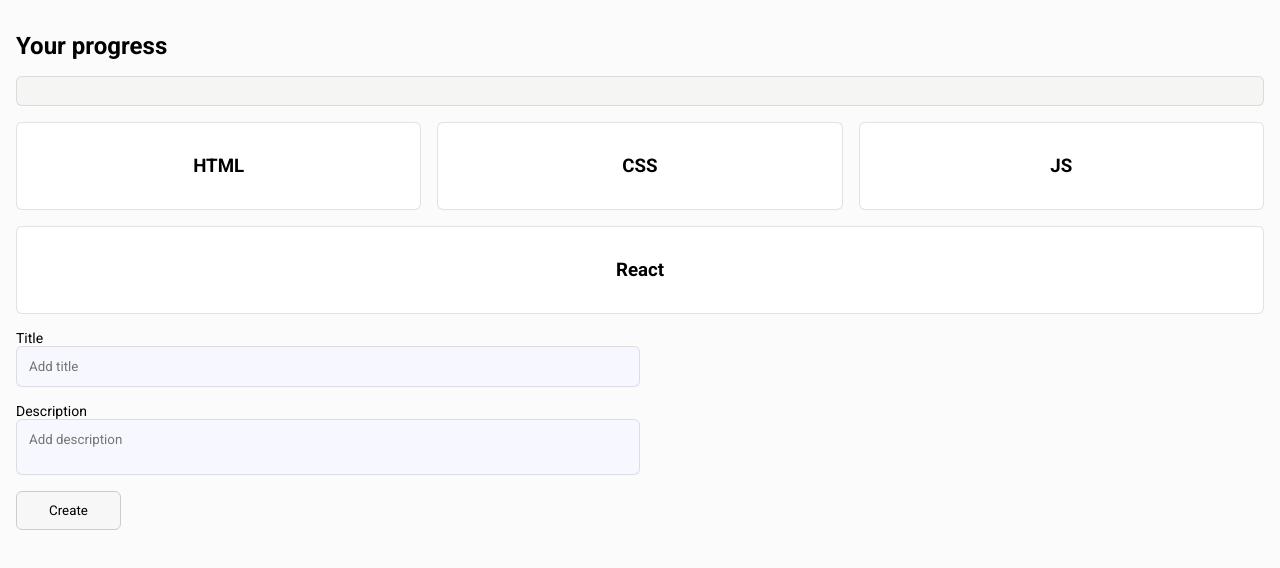
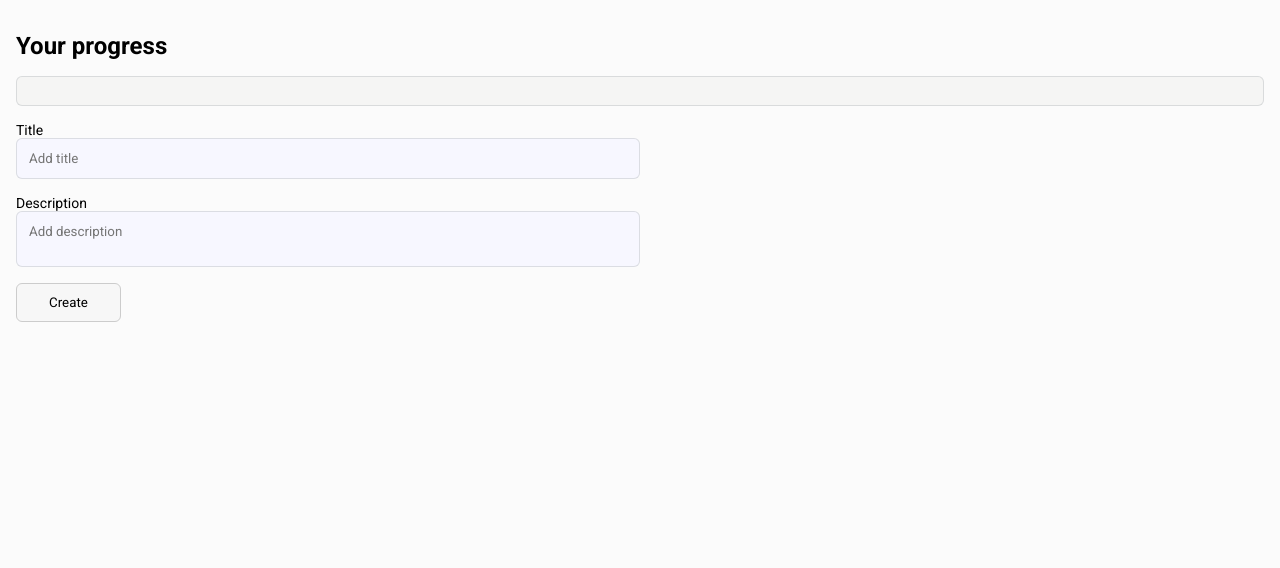
Before and after one commit to DKuzibaev/full_app, a plain HTML site: page index.html in a window 1280 px wide. Drawn offline with Linux system fonts and the light colour scheme.

```diff
--- a/index.html
+++ b/index.html
@@ -18,18 +18,9 @@
     </div>
 
     <div class="row">
-      <div class="card">
+      <!-- <div class="card">
         <h3>HTML</h3>
-      </div>
-      <div class="card">
-        <h3>CSS</h3>
-      </div>
-      <div class="card">
-        <h3>JS</h3>
-      </div>
-      <div class="card">
-        <h3>React</h3>
-      </div>
+      </div> -->
     </div>
 
     <form class="form">
```
